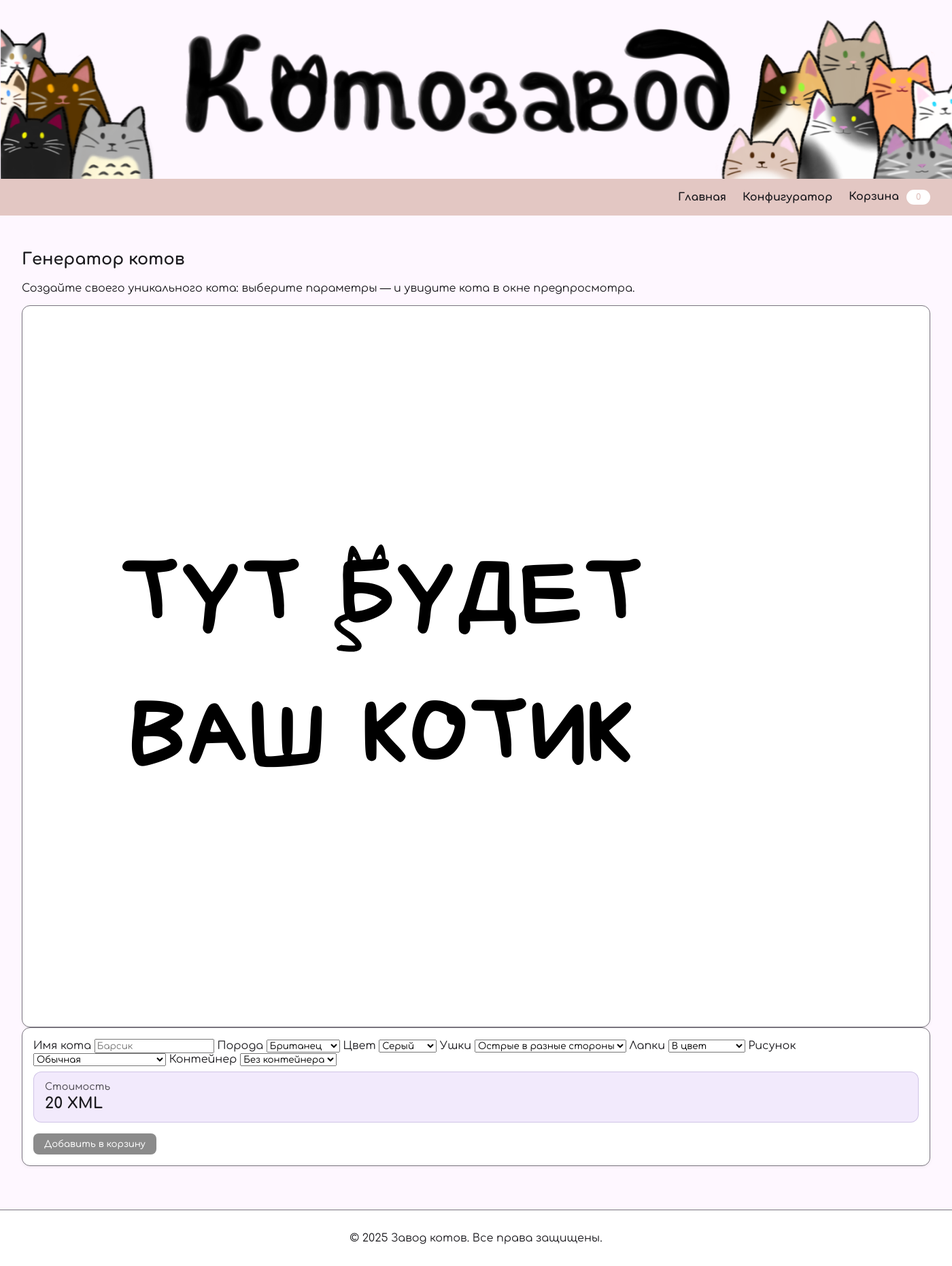
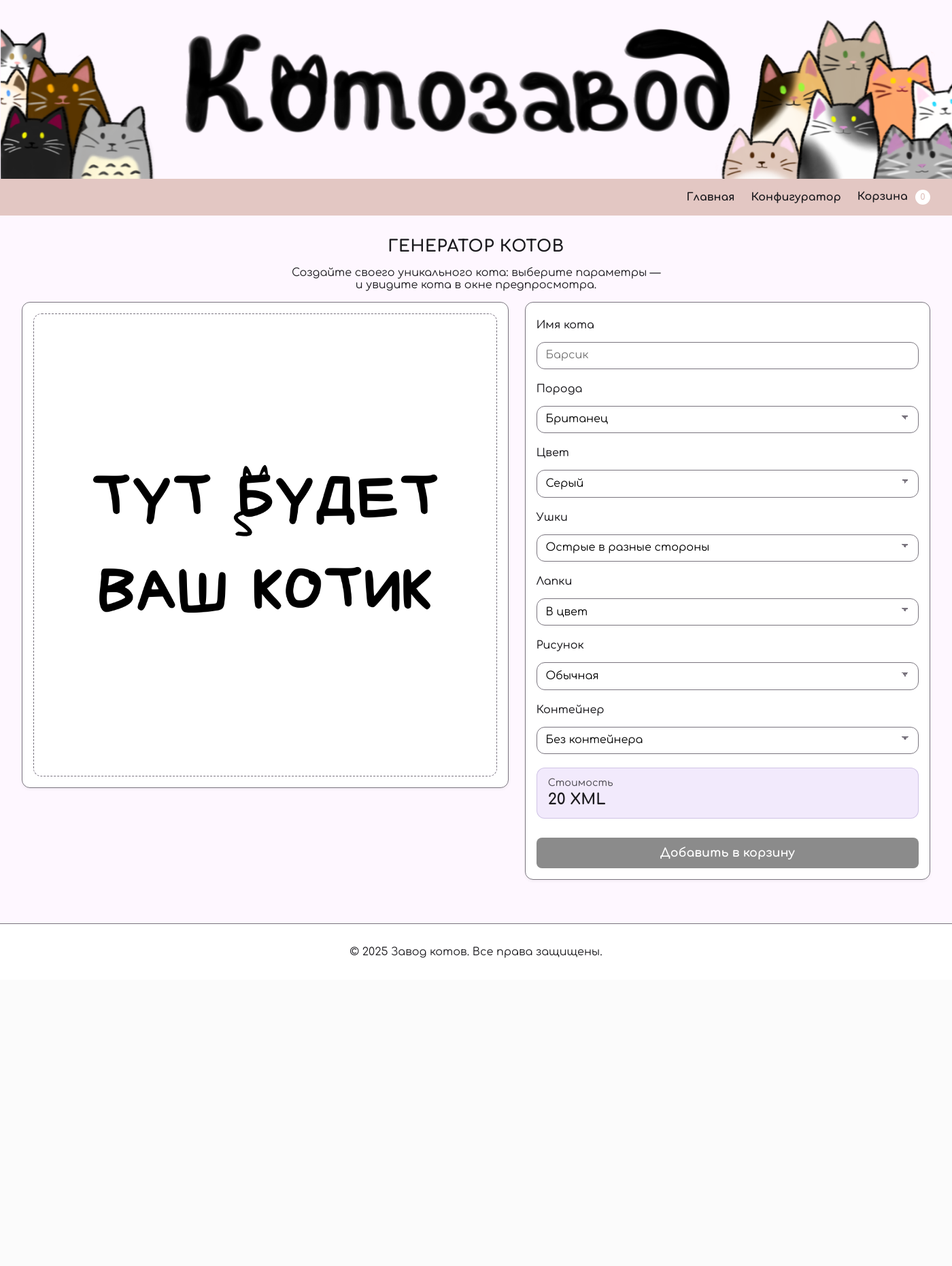
Before and after one commit to Skiftare/ZavodKotikov, a Flask app: page /shop in a window 1400 px wide. Shown: the whole page at 68% size. After the commit the page ends 1409 px from the top, so only its background shows below. Run offline with Flask 3, Linux system fonts and the light colour scheme.

Commit message:
фикс сваливших стилей

```diff
--- a/static/css/style.css
+++ b/static/css/style.css
@@ -512,7 +512,123 @@ body {
     filter: drop-shadow(0 10px 20px rgba(0,0,0,0.5));
 }
 
-/* Остальные элементы... */
+.hero-cat {
+  margin-top: 1rem;
+  max-width: 300px;
+  border-radius: 12px;
+}
+
+.shop-layout {
+  display: grid;
+  grid-template-columns: 1.2fr 1fr;
+  gap: 1.5rem;
+  align-items: start;
+}
+@media (max-width: 900px) {
+  .shop-layout { grid-template-columns: 1fr; }
+}
+
+.preview-box {
+  display: grid;
+  place-items: center;
+  width: 100%;
+  aspect-ratio: 1 / 1;         /* квадратное окно */
+  border: 1px dashed var(--outline);
+  border-radius: 12px;
+  overflow: hidden;
+  background: #faf7ff;
+}
+.preview-img {
+  max-width: 100%;
+  max-height: 100%;
+  object-fit: contain;
+}
+
+.form-card label { display:block; margin-top: .5rem; font-weight: 500; }
+.form-card input[type="text"],
+.form-card select { width: 100%; padding: .5rem; margin-top: .25rem; border-radius: 8px; border: 1px solid var(--outline); }
+.actions { display: flex; gap: .5rem; margin-top: 1rem; }
+
+/* Нормализация расчёта ширины, чтобы инпуты не вылезали за карточку */
+*, *::before, *::after {
+  box-sizing: border-box;
+}
+
+/* Единый стиль для полей формы на странице Магазин */
+.form-card {
+  display: grid;
+  gap: .75rem;
+}
+
+.form-card label {
+  font-weight: 500;
+}
+
+.form-card input[type="text"],
+.form-card select {
+  width: 100%;
+  display: block;
+  font-size: 16px;
+  line-height: 1.2;
+  padding: .6rem .8rem;
+  border: 1px solid var(--outline);
+  border-radius: 12px;
+  background: var(--surface);
+  /* убираем системные артефакты, чтобы высоты совпадали */
+  -webkit-appearance: none;
+  appearance: none;
+}
+
+/* аккуратный фокус, без «прыжка» из-за outline */
+.form-card input[type="text"]:focus,
+.form-card select:focus {
+  outline: none;
+  box-shadow: 0 0 0 3px rgba(103,80,164,.15);
+  border-color: var(--primary);
+}
+
+/* красивый «треугольник» у select и запас справа */
+.form-card select {
+  padding-right: 2.2rem;
+  background-image:
+    linear-gradient(45deg, transparent 50%, var(--outline) 50%),
+    linear-gradient(135deg, var(--outline) 50%, transparent 50%),
+    linear-gradient(to right, transparent, transparent);
+  background-position:
+    calc(100% - 1.1rem) calc(50% - 3px),
+    calc(100% - .9rem)  calc(50% - 3px),
+    100% 0;
+  background-size: 6px 6px, 6px 6px, 2.6rem 100%;
+  background-repeat: no-repeat;
+}
+
+.page-title {
+  text-transform: uppercase;   /* капсом */
+  text-align: center;          /* по центру */
+  margin: 0 0 1rem;            /* нижний отступ, чтобы дышало */
+  letter-spacing: .03em;       /* чуть-чуть разрядки (по желанию) */
+}
+
+.subtitle {
+  text-align: center;     /* по центру */
+  max-width: 60ch;        /* приятная ширина строки */
+  margin: 0 auto 1rem;    /* центрируем блок и даём отступ снизу */
+}
+
+/* Кнопка на всю ширину формы */
+.btn--block {
+  display: block;
+  width: 100%;
+  text-align: center;
+}
+
+/* Чуть крупнее текст и больше паддинги */
+.btn--lg {
+  font-size: 1.1rem;
+  padding: 0.8rem 1.2rem;
+  font-weight: 600;
+}
+
 .actions {
   display: block;
   margin-top: 1rem;
```
Also changed, not shown: other parts of static/css/style.css (+35 -0 lines).
